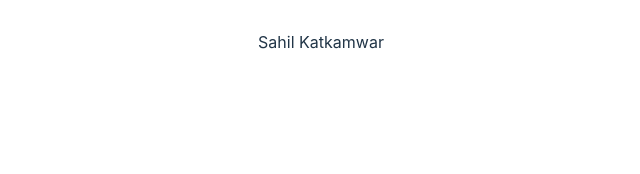
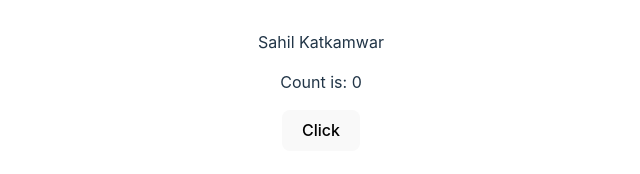
Before and after one commit to jaalnock/react-testing, a React (Vite) app: page / in a window 1280 px wide. Shown: the part 218-392 px from the top of the page, without its empty margins (319-959 px from the left). Built offline with nearby package versions, Linux system fonts and the light colour scheme.

Commit message:
Added a simple Counter Component
In it's test, in the next commit, we'll see if the click functionality that is onClick of button is working properly or not , if it is increasing count property or not

```diff
--- a/src/App.jsx
+++ b/src/App.jsx
@@ -1,4 +1,5 @@
 import "./App.css";
+import Counter from "./components/counter";
 import HelloWorld from "./components/helloWorld";
 
 function App() {
@@ -7,6 +8,7 @@
       <div>
         <h1>React Unit Testing</h1>
         <HelloWorld />
+        <Counter />
       </div>
     </>
   );
--- /dev/null
+++ b/src/components/counter.jsx
@@ -0,0 +1,18 @@
+import React, { useState } from "react";
+
+const Counter = () => {
+  const [count, setCount] = useState(0);
+
+  function handleClick() {
+    setCount(count + 1);
+  }
+
+  return (
+    <div>
+      <p>Count is: {count}</p>
+      <button onClick={handleClick}>Click</button>
+    </div>
+  );
+};
+
+export default Counter;
```
